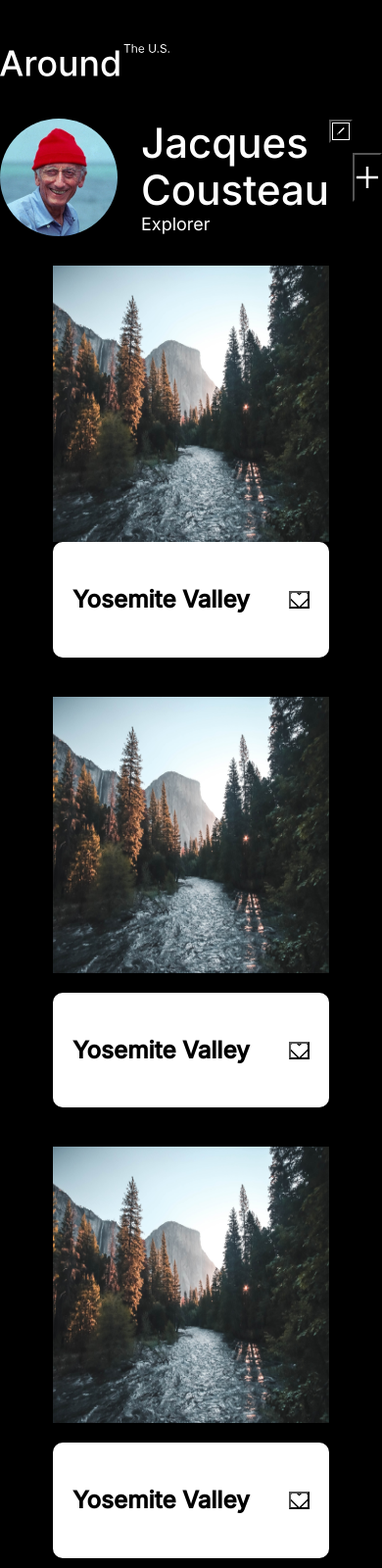
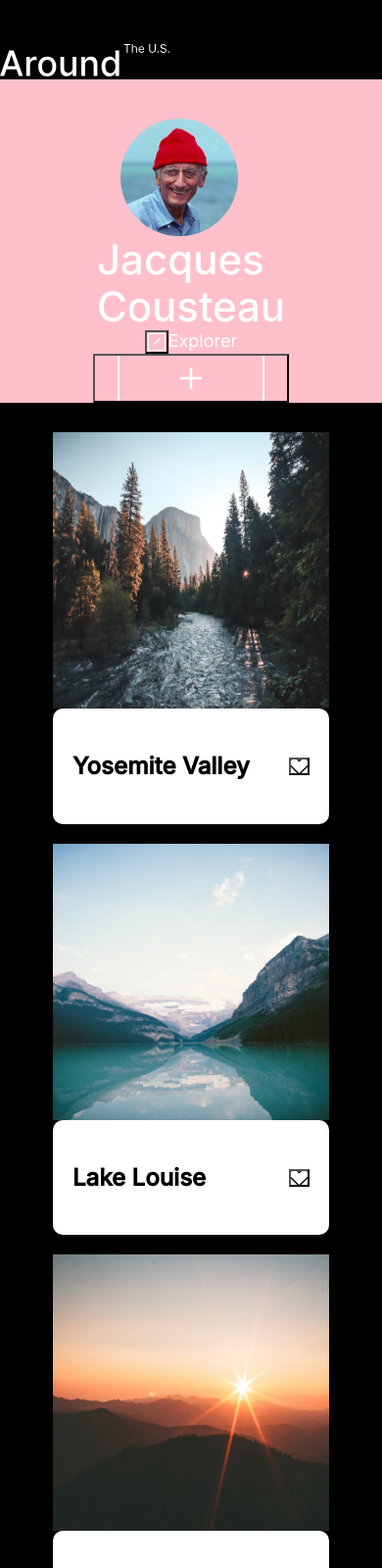
Before and after one commit to codeESZ/se_project_aroundtheus, a plain HTML site: page index.html in a window 390 px wide. Shown: the top 1600 px of the page at 98% size. Drawn offline with nearby package versions, Linux system fonts and the light colour scheme.

Commit message:
add all new file

```diff
--- a/blocks/card.css
+++ b/blocks/card.css
@@ -1,6 +1,7 @@
 .card{
     display: flex;
     flex-direction: column;
+    list-style: none;
     border-radius: 10px;
 }
 
--- a/blocks/cards.css
+++ b/blocks/cards.css
@@ -1,4 +1,4 @@
 .cards{
-    /* font */
+    /* forts */
     margin-top: 30px;
 }
--- a/blocks/profile.css
+++ b/blocks/profile.css
@@ -50,3 +50,27 @@
     background-position: center;
     margin-right: 24px;
 }
+
+@media screen and (max-width: 480px){
+    .profile{
+        background-color: pink;
+        flex-direction: column;
+    }
+
+    .profile__info{
+        display: flex;
+        flex-wrap: wrap;
+        justify-content: center;
+        width: 100px;
+    }
+
+    .profile__description{
+        width: 100;
+        text-align: center;
+    }
+
+    .profile__add-button{
+        margin: 0;
+        width: 200px;
+    }
+}
--- a/index.html
+++ b/index.html
@@ -28,7 +28,7 @@
           <button class="profile__add-button"></button>
         </section>
 
-        <section class="cards">
+        <section class="cards page__section">
           <ul class="card__list">
             <li class="card">
               <img src="./images/yosemite.jpg" class="card__image" />
@@ -38,49 +38,43 @@
               </div>
             </li>
 
-            <li class="card"></li>
-              <img src="./images/yosemite.jpg" class="card__image" />
+            <li class="card">
+              <img src="./images/lake-louise.jpg" class="card__image" />
               <div class="crad__description">
-                <h2>Yosemite Valley</h2>
+                <h2>Lake Louise</h2>
                 <button class="card__like-button"></button>
               </div>
             </li>
 
-            <li class="card"></li>
-              <img src="./images/yosemite.jpg" class="card__image" />
+            <li class="card">
+              <img src="./images/bald-mountains.jpg" class="card__image" />
               <div class="crad__description">
-                <h2>Yosemite Valley</h2>
+                <h2>Bald Mountains</h2>
                 <button class="card__like-button"></button>
               </div>
             </li>
 
-            <li class="card"></li>
-              <img src="./images/yosemite.jpg" class="card__image" />
+            <li class="card">
+              <img src="./images/latemar.jpg" class="card__image" />
               <div class="crad__description">
-                <h2>Yosemite Valley</h2>
+                <h2>Latemar</h2>
                 <button class="card__like-button"></button>
               </div>
             </li>
 
-            <li class="card"></li>
-              <img src="./images/yosemite.jpg" class="card__image" />
+            <li class="card">
+              <img src="./images/vanoise.jpg" class="card__image" />
               <div class="crad__description">
-                <h2>Yosemite Valley</h2>
+                <h2>Vanoise Nationa...</h2>
                 <button class="card__like-button"></button>
               </div>
             </li>
 
-            <li class="card"></li>
-              <img src="./images/yosemite.jpg" class="card__image" />
+            <li class="card">
+              <img src="./images/lago.jpg" class="card__image" />
               <div class="crad__description">
-                <h2>Yosemite Valley</h2>
+                <h2>Lago di Braies</h2>
                 <button class="card__like-button"></button>
-              </div>
-            </li>
-
-
-
-          </ul>
               </div>
             </li>
           </ul>
```
Also changed, not shown: pages/index.css (line endings or trailing spaces).
